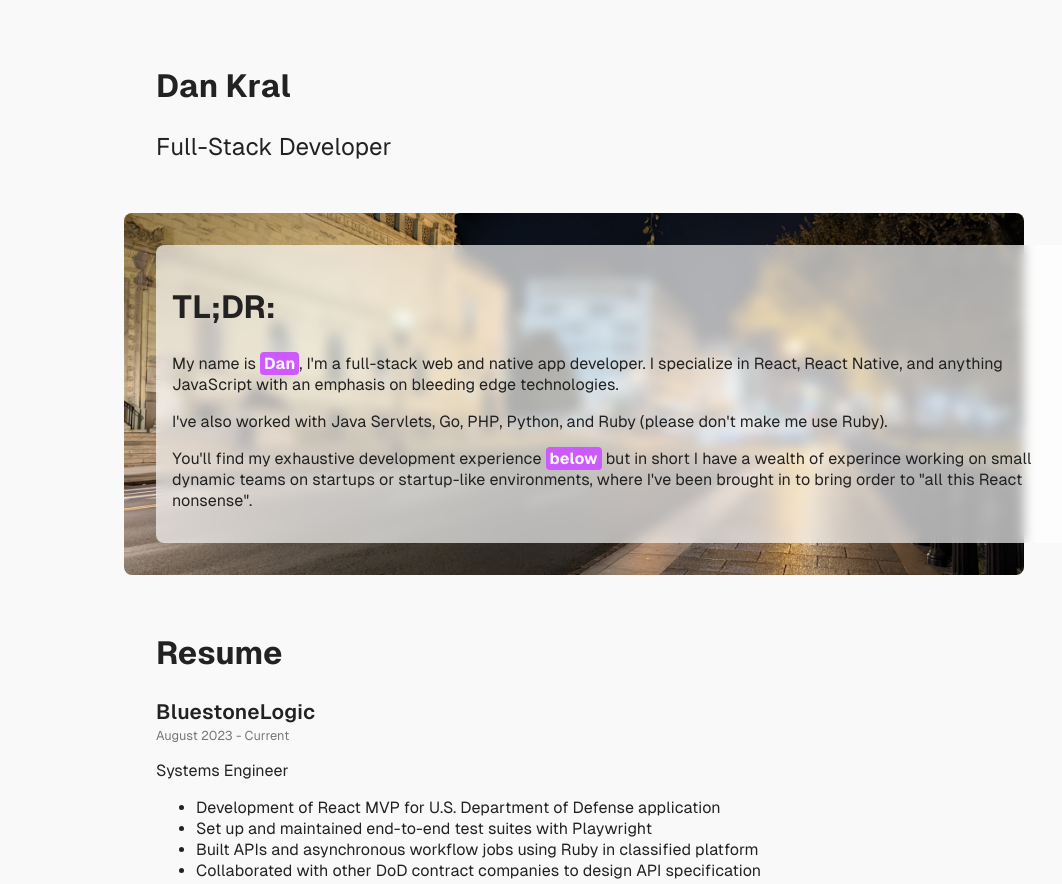
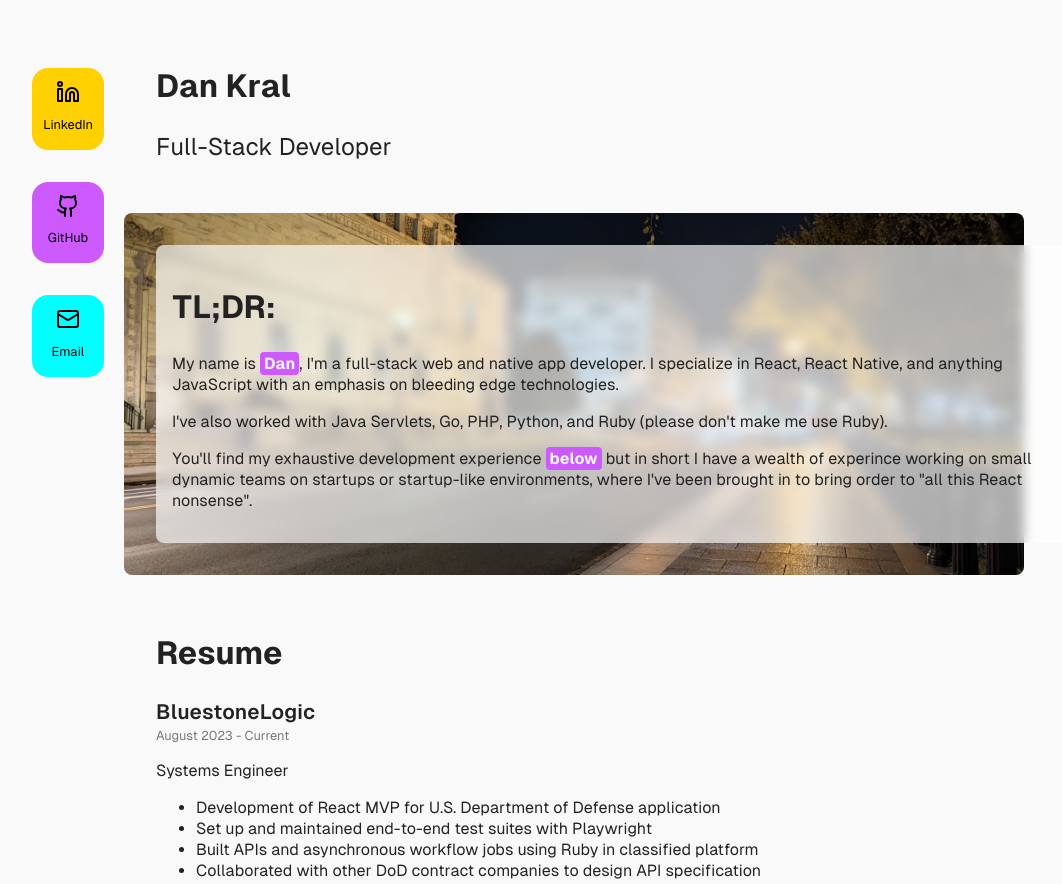
Before and after one commit to actuallydan/actuallydan.github.io, a website: page index.html in a window 1280 px wide. Shown: the top 884 px of the page, without its empty margins (66-1128 px from the left). Drawn offline with Linux system fonts and the light colour scheme.

Commit message:
add social links

```diff
--- a/index.css
+++ b/index.css
@@ -9,6 +9,9 @@
   box-sizing: border-box;
 }
 
+a {
+  text-decoration: none;
+}
 @font-face {
   font-family: "Geist";
   src: url("fonts/GeistSans/GeistVariableVF.woff2"), format("woff2");
@@ -97,6 +100,9 @@ h2 {
   margin-top: 0.2rem;
 }
 
+#technologies {
+  margin-bottom: 6rem;
+}
 #technologies-input-wrapper {
   border: none;
   border-radius: 1rem;
@@ -150,15 +156,57 @@ h2 {
   opacity: 0.2;
 }
 
+footer {
+  position: fixed;
+  bottom: 0;
+  left: 0;
+  right: 0;
+  width: 100vw;
+  display: flex;
+  justify-content: space-between;
+  align-items: center;
+  padding: 1rem !important;
+  text-decoration: none;
+  background-color: var(--light);
+}
+
+.footer-label {
+  display: none;
+}
+.footer-item {
+  display: flex;
+  flex-direction: column;
+  align-items: center;
+  stroke: #000;
+  text-decoration: none;
+  width: 6rem;
+}
+footer a {
+  border-radius: 1rem;
+  /* padding: 0.5rem 0.5rem 0 0.5rem; */
+}
+
+.footer-item > svg {
+  stroke: #000;
+}
+
+.footer-label {
+  color: #000;
+  text-decoration: none !important;
+  font-size: 0.8rem;
+}
+
+p.footer-label:visited {
+  /* color: var(--dark); */
+  text-decoration: none;
+}
+
 /* MISC */
 
 .bold-link {
   font-weight: 700;
   font-family: "Geist";
-  /* font-size: 1.1rem; */
-  /* letter-spacing: 0.012rem; */
   text-decoration: none;
-  /* color: #cd5aff; */
   background: #cd5aff;
   border-radius: 0.25rem;
   padding: 0.125rem 0.25rem;
@@ -215,3 +263,60 @@ h2 {
     translate: 0.25rem;
   }
 }
+
+@media (max-width: 1099px) {
+  footer {
+    padding: 2rem;
+    width: clamp(300px, 95%, 900px);
+    margin: auto;
+  }
+}
+@media (min-width: 1100px) {
+  footer {
+    position: fixed;
+    top: 4rem;
+    left: calc((100vw - 900px) / 2 - 6rem);
+    /* right: 0; */
+    width: 5rem;
+    display: flex;
+    flex-direction: column;
+    justify-content: flex-start;
+    /* background: var(--light); */
+    align-items: center;
+    padding: 0.25rem !important;
+    background: transparent;
+  }
+  footer > a {
+    width: 100%;
+  }
+
+  footer a {
+    margin-bottom: 2rem;
+    padding: 0.5rem 0.5rem 0 0.5rem;
+  }
+
+  .footer-label {
+    display: initial;
+  }
+  .footer-item {
+    display: flex;
+    flex-direction: column;
+    align-items: center;
+    width: 100%;
+    stroke: #000;
+    color: #000;
+    padding: 0.25rem;
+  }
+
+  footer a:nth-of-type(1n) {
+    background-color: #ffd100;
+  }
+
+  footer a:nth-of-type(2n) {
+    background-color: #cd5aff;
+  }
+
+  footer a:nth-of-type(3n) {
+    background-color: #00ffff;
+  }
+}
--- a/index.html
+++ b/index.html
@@ -210,10 +210,77 @@
       <div id="technologies-cloud">
         <noscript
           >What are you doing evaluating a web developer if you have JavaScript
-          turned off? Come on man.</noscript
+          turned off? Come on.</noscript
         >
       </div>
     </section>
+    <footer>
+      <a href="https://linkedin.com/in/actuallydan">
+        <div class="footer-item">
+          <svg
+            xmlns="http://www.w3.org/2000/svg"
+            width="24"
+            height="24"
+            viewBox="0 0 24 24"
+            fill="none"
+            stroke="currentColor"
+            stroke-width="2"
+            stroke-linecap="round"
+            stroke-linejoin="round"
+            class="lucide lucide-linkedin"
+          >
+            <path
+              d="M16 8a6 6 0 0 1 6 6v7h-4v-7a2 2 0 0 0-2-2 2 2 0 0 0-2 2v7h-4v-7a6 6 0 0 1 6-6z"
+            />
+            <rect width="4" height="12" x="2" y="9" />
+            <circle cx="4" cy="4" r="2" />
+          </svg>
+          <p class="footer-label">LinkedIn</p>
+        </div>
+      </a>
+      <a href="https://github.com/actuallydan">
+        <div class="footer-item">
+          <svg
+            xmlns="http://www.w3.org/2000/svg"
+            width="24"
+            height="24"
+            viewBox="0 0 24 24"
+            fill="none"
+            stroke="currentColor"
+            stroke-width="2"
+            stroke-linecap="round"
+            stroke-linejoin="round"
+            class="lucide lucide-github"
+          >
+            <path
+              d="M15 22v-4a4.8 4.8 0 0 0-1-3.5c3 0 6-2 6-5.5.08-1.25-.27-2.48-1-3.5.28-1.15.28-2.35 0-3.5 0 0-1 0-3 1.5-2.64-.5-5.36-.5-8 0C6 2 5 2 5 2c-.3 1.15-.3 2.35 0 3.5A5.403 5.403 0 0 0 4 9c0 3.5 3 5.5 6 5.5-.39.49-.68 1.05-.85 1.65-.17.6-.22 1.23-.15 1.85v4"
+            />
+            <path d="M9 18c-4.51 2-5-2-7-2" />
+          </svg>
+          <p class="footer-label">GitHub</p>
+        </div></a
+      >
+      <a href="mailto:dankral01@gmail.com">
+        <div class="footer-item">
+          <svg
+            xmlns="http://www.w3.org/2000/svg"
+            width="24"
+            height="24"
+            viewBox="0 0 24 24"
+            fill="none"
+            stroke="currentColor"
+            stroke-width="2"
+            stroke-linecap="round"
+            stroke-linejoin="round"
+            class="lucide lucide-mail"
+          >
+            <rect width="20" height="16" x="2" y="4" rx="2" />
+            <path d="m22 7-8.97 5.7a1.94 1.94 0 0 1-2.06 0L2 7" />
+          </svg>
+          <p class="footer-label">Email</p>
+        </div></a
+      >
+    </footer>
     <script src="index.js"></script>
   </body>
 </html>
```
